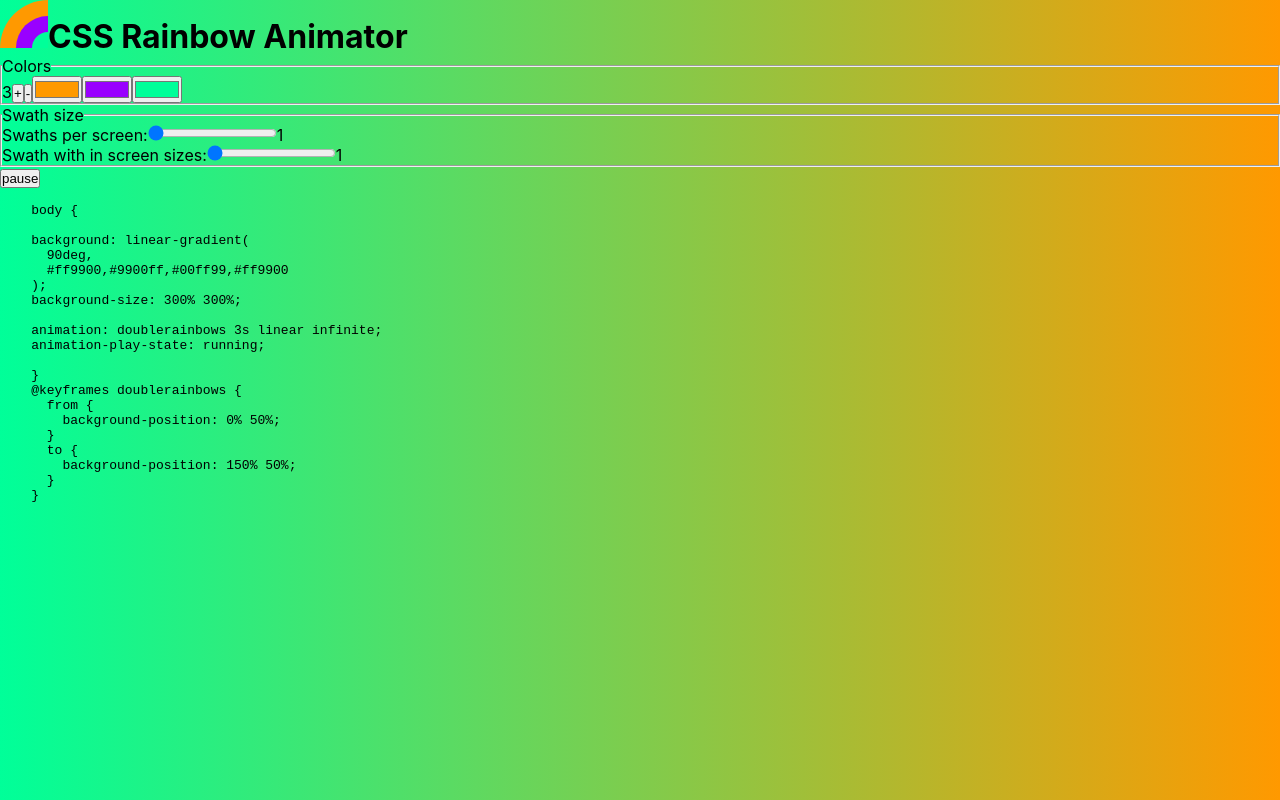
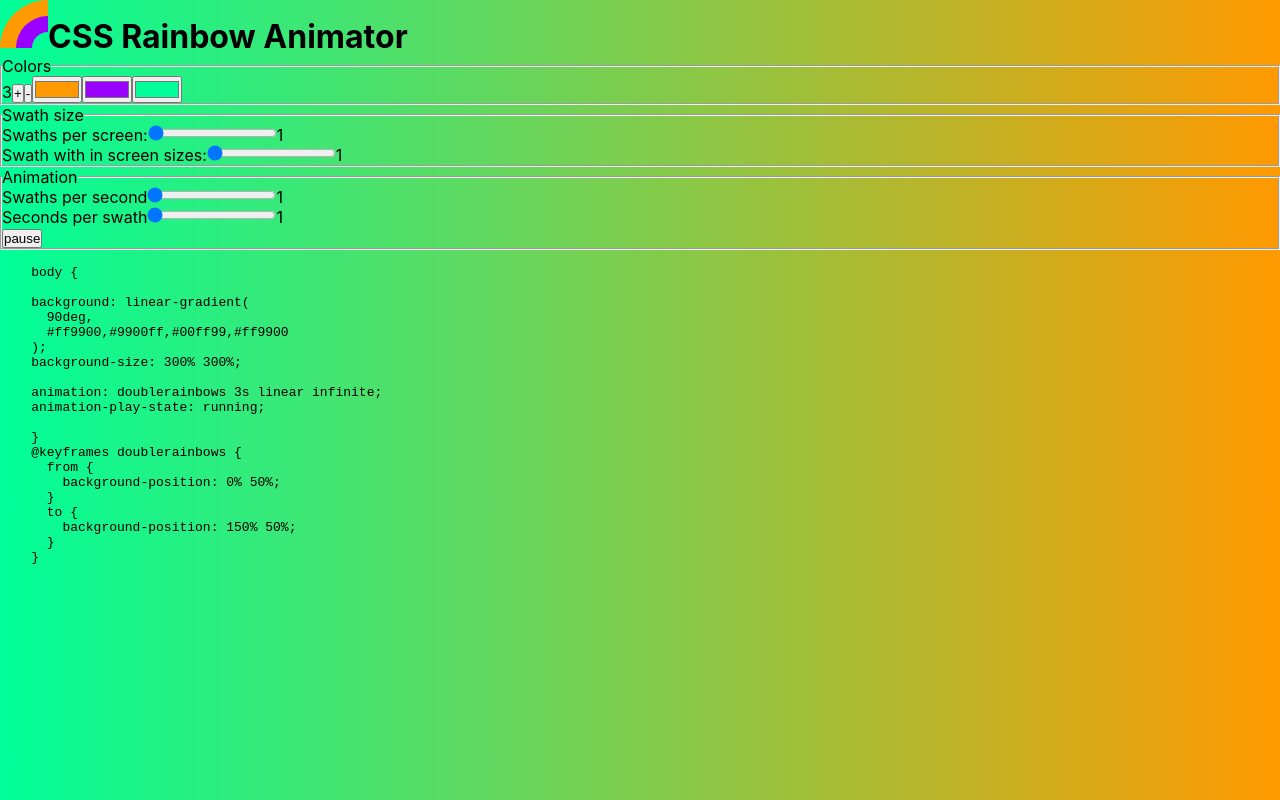
Before and after one commit to bxt/css-rainbow-animator, a Next.js app: page / in a window 1280 px wide. Built offline with nearby package versions, Linux system fonts and the light colour scheme.

Commit message:
feat: animation speed control

```diff
--- a/components/colors.tsx
+++ b/components/colors.tsx
@@ -74,14 +74,13 @@ export const ColorsPicker: FC<ColorsPickerProps> = ({
   }, [dispatchColors]);
 
   return (
-    <fieldset>
-      <legend>Colors</legend>
+    <>
       {colors.length}
       <button onClick={addColor}>+</button>
       <button onClick={removeColor}>-</button>
       {colors.map((color, index) => (
         <ColorPicker key={index} {...{ color, index, dispatchColors }} />
       ))}
-    </fieldset>
+    </>
   );
 };
--- a/components/css-output.tsx
+++ b/components/css-output.tsx
@@ -4,15 +4,16 @@ type CssOutputProps = {
   paused: boolean;
   colors: Array<string>;
   swathSize: number;
+  timePerSwath: number;
 };
 
 export const CssOutput: FC<CssOutputProps> = ({
   paused,
   colors,
   swathSize,
+  timePerSwath,
 }) => {
   const count = colors.length;
-  const timePerSwath = 1;
 
   const backgroundSize = count * swathSize;
   const duration = timePerSwath * count;
--- /dev/null
+++ b/components/range-and-inverted-range.tsx
@@ -0,0 +1,65 @@
+import { FC, useCallback } from 'react';
+
+type RangeAndInvertedRangeProps = {
+  value: number;
+  onChange: (newValue: number) => void;
+  label: string;
+  invertedLabel: string;
+};
+
+const roundForDisplay = (number: number) => Math.round(number * 100) / 100;
+
+export const RangeAndInvertedRange: FC<RangeAndInvertedRangeProps> = ({
+  value,
+  onChange,
+  label,
+  invertedLabel,
+}) => {
+  const onChangeRegular = useCallback(
+    (event) => {
+      onChange(event.target.value);
+    },
+    [onChange],
+  );
+
+  const onChangeInverted = useCallback(
+    (event) => {
+      onChange(1 / event.target.value);
+    },
+    [onChange],
+  );
+
+  const isInverted = value < 1;
+
+  return (
+    <>
+      <label>
+        {invertedLabel}
+        <input
+          type="range"
+          onChange={onChangeInverted}
+          value={isInverted ? 1 / value : 1}
+          min="1"
+          max="15"
+          step="0.25"
+        />
+      </label>
+      {roundForDisplay(1 / value)}
+
+      <br />
+      <label>
+        {label}
+        <input
+          type="range"
+          onChange={onChangeRegular}
+          value={isInverted ? 1 : value}
+          min="1"
+          max="10"
+          step="0.25"
+        />
+      </label>
+
+      {roundForDisplay(value)}
+    </>
+  );
+};
--- a/components/swath-size.tsx
+++ /dev/null
@@ -1,57 +0,0 @@
-import { FC, useCallback } from 'react';
-
-type SwathSizeProps = {
-  swathSize: number;
-  setSwathSize: (newValue: number) => void;
-};
-
-export const SwathSize: FC<SwathSizeProps> = ({ swathSize, setSwathSize }) => {
-  const onChange = useCallback(
-    (event) => {
-      setSwathSize(event.target.value);
-    },
-    [setSwathSize],
-  );
-
-  const onChangeInverted = useCallback(
-    (event) => {
-      setSwathSize(1 / event.target.value);
-    },
-    [setSwathSize],
-  );
-
-  const isInverted = swathSize < 1;
-
-  return (
-    <fieldset>
-      <legend>Swath size</legend>
-      <label>
-        Swaths per screen:
-        <input
-          type="range"
-          onChange={onChangeInverted}
-          value={isInverted ? 1 / swathSize : 1}
-          min="1"
-          max="15"
-          step="0.25"
-        />
-      </label>
-      {1 / swathSize}
-
-      <br />
-      <label>
-        Swath with in screen sizes:
-        <input
-          type="range"
-          onChange={onChange}
-          value={isInverted ? 1 : swathSize}
-          min="1"
-          max="10"
-          step="0.25"
-        />
-      </label>
-
-      {swathSize}
-    </fieldset>
-  );
-};
--- a/pages/index.tsx
+++ b/pages/index.tsx
@@ -2,12 +2,13 @@ import Head from 'next/head';
 import { useCallback, useState } from 'react';
 import { useColors, ColorsPicker } from '../components/colors';
 import { CssOutput } from '../components/css-output';
-import { SwathSize } from '../components/swath-size';
+import { RangeAndInvertedRange } from '../components/range-and-inverted-range';
 
 export default function Home(): JSX.Element {
   const [colors, dispatchColors] = useColors();
   const [paused, setPaused] = useState(false);
   const [swathSize, setSwathSize] = useState(1);
+  const [timePerSwath, setTimePerSwath] = useState(1);
 
   const togglePaused = useCallback(() => {
     setPaused(!paused);
@@ -29,10 +30,31 @@ export default function Home(): JSX.Element {
           />
           CSS Rainbow Animator
         </h1>
-        <ColorsPicker {...{ colors, dispatchColors }} />
-        <SwathSize {...{ swathSize, setSwathSize }} />
-        <button onClick={togglePaused}>{paused ? 'play' : 'pause'}</button>
-        <CssOutput {...{ colors, paused, swathSize }} />
+        <fieldset>
+          <legend>Colors</legend>
+          <ColorsPicker {...{ colors, dispatchColors }} />
+        </fieldset>
+        <fieldset>
+          <legend>Swath size</legend>
+          <RangeAndInvertedRange
+            value={swathSize}
+            onChange={setSwathSize}
+            label="Swath with in screen sizes:"
+            invertedLabel="Swaths per screen:"
+          />
+        </fieldset>
+        <fieldset>
+          <legend>Animation</legend>
+          <RangeAndInvertedRange
+            value={timePerSwath}
+            onChange={setTimePerSwath}
+            label="Seconds per swath"
+            invertedLabel="Swaths per second"
+          />
+          <br />
+          <button onClick={togglePaused}>{paused ? 'play' : 'pause'}</button>
+        </fieldset>
+        <CssOutput {...{ colors, paused, swathSize, timePerSwath }} />
       </main>
 
       <style jsx>{``}</style>
```
